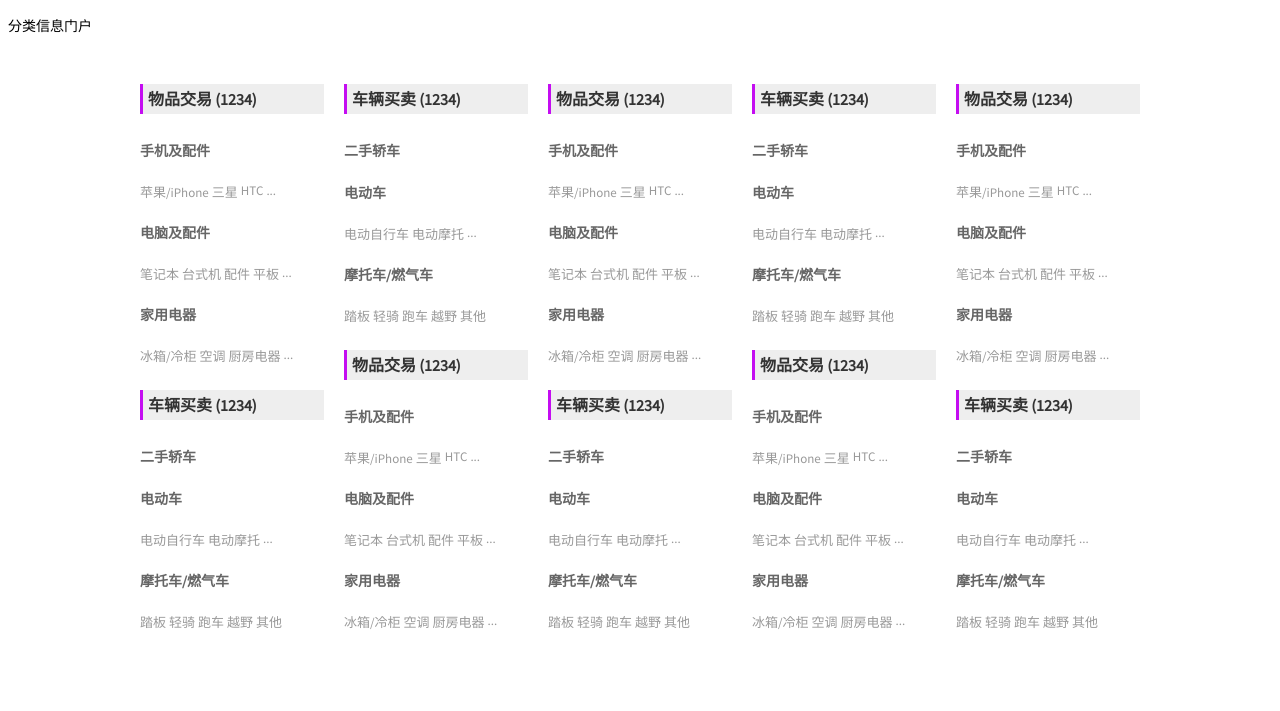
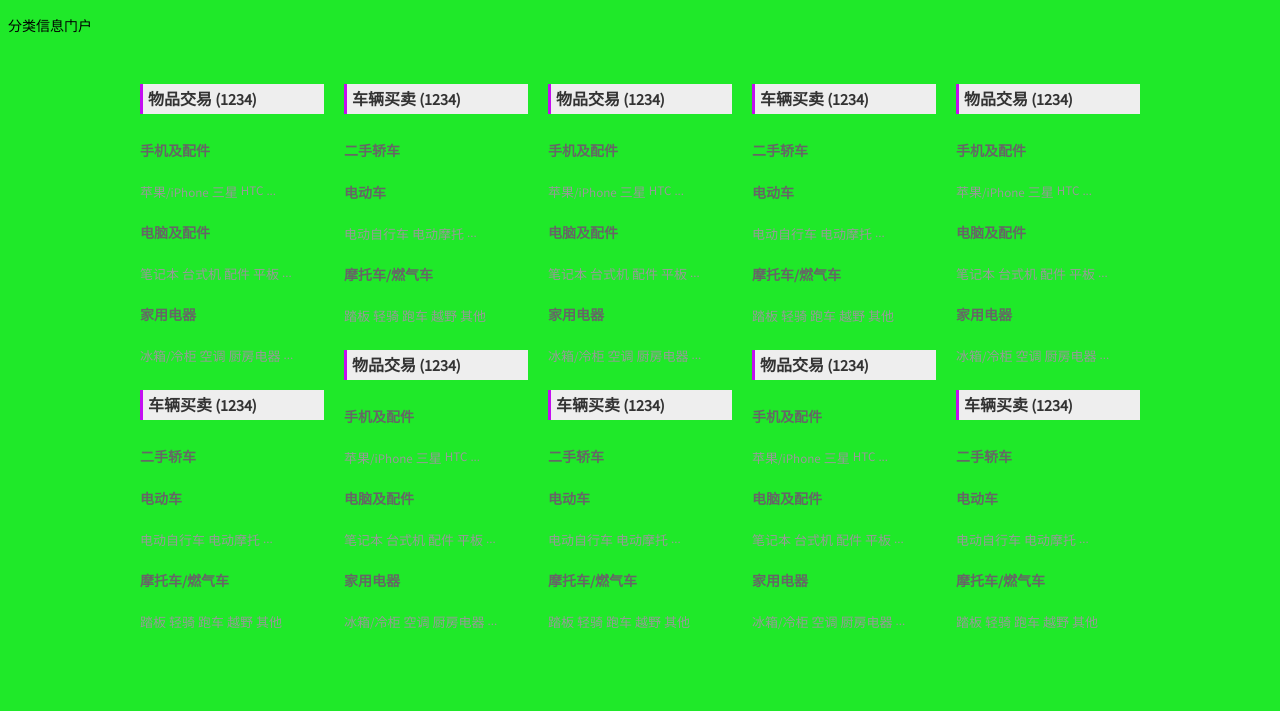
Before and after one commit to LearnShare/LearnShare.github.io, a plain HTML site: page bx.demo/baixing.html in a window 1280 px wide. Shown: the part 89-800 px from the top of the page. Drawn offline with Linux system fonts and the light colour scheme.

Commit message:
Update baixing.html

```diff
--- a/bx.demo/baixing.html
+++ b/bx.demo/baixing.html
@@ -6,7 +6,12 @@
 	<title>百姓网</title>
 	<link href='http://fonts.googleapis.com/css?family=Source+Sans+Pro' rel='stylesheet' type='text/css'>
 	<link rel="stylesheet" href="./css/hui.base.css">
-	<link rel="stylesheet" href="./css/main.css">
+    <link rel="stylesheet" href="./css/main.css">
+    <style>
+        body{
+            background-color: rgb(31, 233, 41);
+        }
+    </style>
 </head>
 <body class="hui">
 	<header>
```
